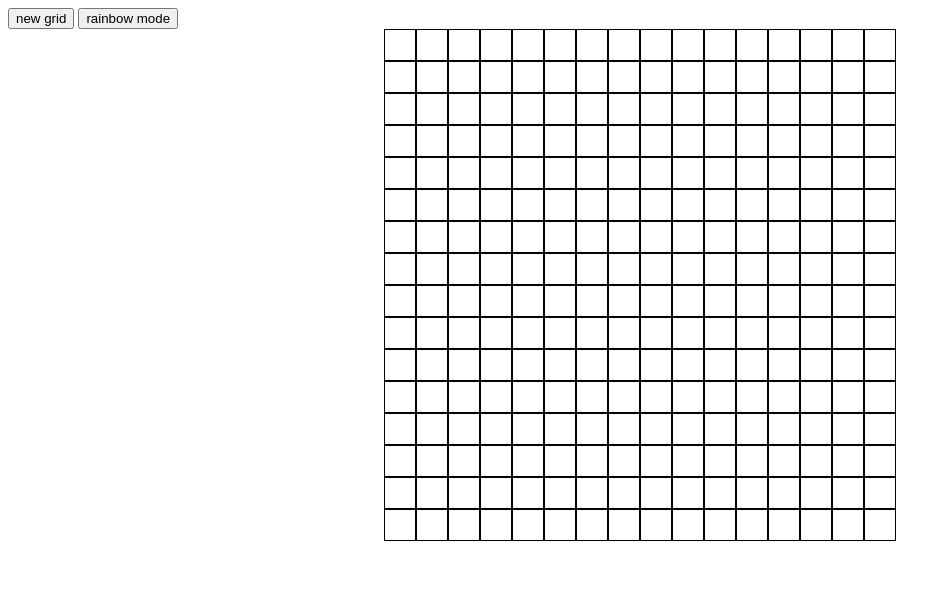
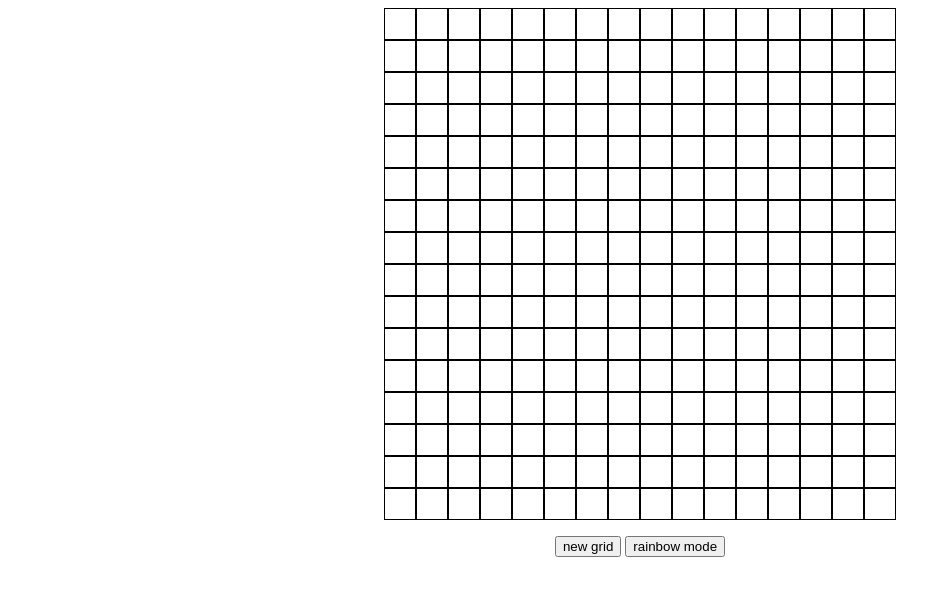
Before and after one commit to sofffja/etch-a-sketch, a plain HTML site: page index.html in a window 1280 px wide. Shown: the whole page, without its empty margins (0-951 px from the left). Drawn offline with Linux system fonts and the light colour scheme.

Commit message:
Center buttons

```diff
--- a/index.html
+++ b/index.html
@@ -8,8 +8,10 @@
   <script src="script..js" defer></script>
 </head>
 <body>
-  <button class="new-grid">new grid</button>
-  <button class="change-color">rainbow mode</button>
   <div class="container"></div>
+  <div class="buttons">
+    <button class="new-grid">new grid</button>
+    <button class="change-color">rainbow mode</button>
+  </div>
 </body>
 </html>
--- a/styles.css
+++ b/styles.css
@@ -6,10 +6,14 @@
   display: flex;
   flex-flow: row wrap;
   margin: 0 auto;
-  justify-content: center;
 }
 
 .container div {
   border: 1px solid black;
   box-sizing: border-box;
 }
+
+.buttons {
+  margin-top: 16px;
+  text-align: center;
+}
```
